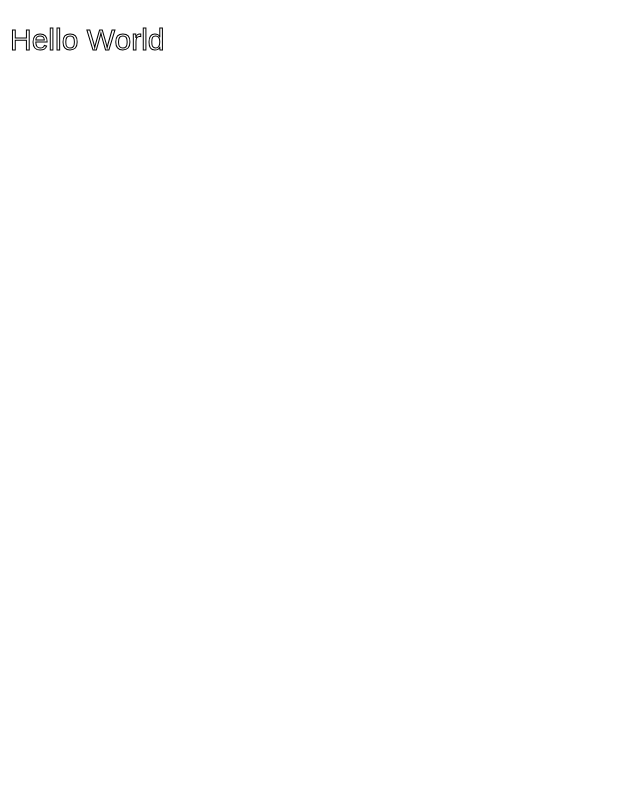
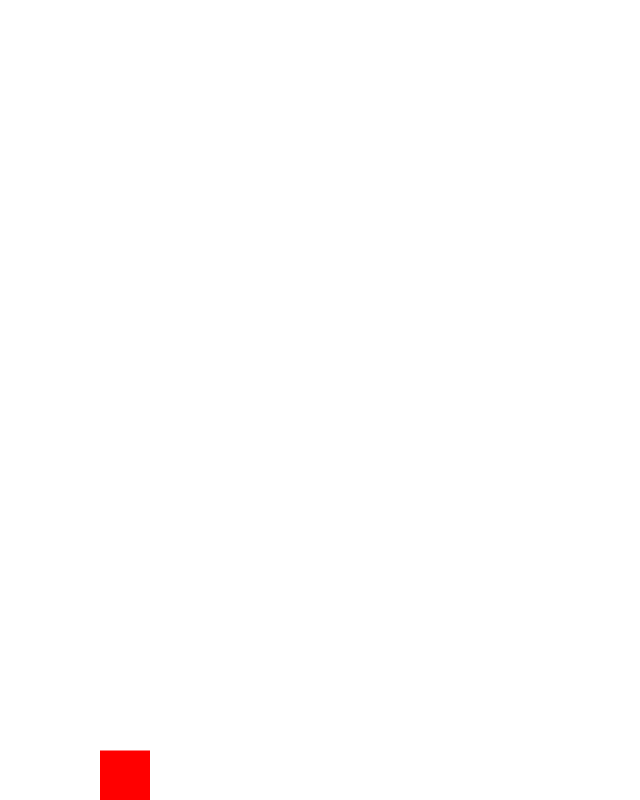
Before and after one commit to Jwilding95/28012022, a plain HTML site: page Desktop/28012022/index.html in a window 1280 px wide. Shown: the whole page, without its empty margins (0-640 px from the left). Drawn offline with Linux system fonts and the light colour scheme.

Commit message:
Player placeholder and Gravity added

```diff
--- a/Desktop/28012022/index.html
+++ b/Desktop/28012022/index.html
@@ -8,7 +8,7 @@
     <title>Document</title>
 </head>
 <body>
-    <canvas id="testCanvas"></canvas>
+    <canvas id="mainCanvas"></canvas>
     <script src="main.js"></script>
 </body>
 </html>
--- a/Desktop/28012022/main.js
+++ b/Desktop/28012022/main.js
@@ -1,7 +1,50 @@
 var canvas = document.querySelector('canvas');
+var ctx = canvas.getContext("2d");
 canvas.width = window.innerWidth;
 canvas.height = window.innerHeight;
 
-var ctx = canvas.getContext("2d");
-ctx.font = "30px Arial";
-ctx.strokeText("Hello World", 10, 50);
+const gravity = 0.5
+
+class Player {
+    constructor() {
+
+        this.position = {
+            x: 100,
+            y: 100
+        }
+
+        this.velocity = {
+            x: 0,
+            y: 0
+        }
+
+        this.width = 50
+        this.height = 50
+    }
+
+    draw() {
+        ctx.fillStyle = 'red'
+        ctx.fillRect(this.position.x, this.position.y, this.width, this.height)
+    }
+
+    update() {
+        this.draw()
+        this.position.y += this.velocity.y
+
+        if (this.position.y + this.height + this.velocity.y <= canvas.height) {
+            this.velocity.y += gravity
+        } else {
+            this.velocity.y = 0
+        }
+    }
+}
+
+const player = new Player
+
+function animate() {
+    requestAnimationFrame(animate)
+    ctx.clearRect(0, 0, canvas.width, canvas.height)
+    player.update()
+}
+
+animate()
```
Also changed, not shown: Desktop/28012022/styles.css (+7 -2 lines).
